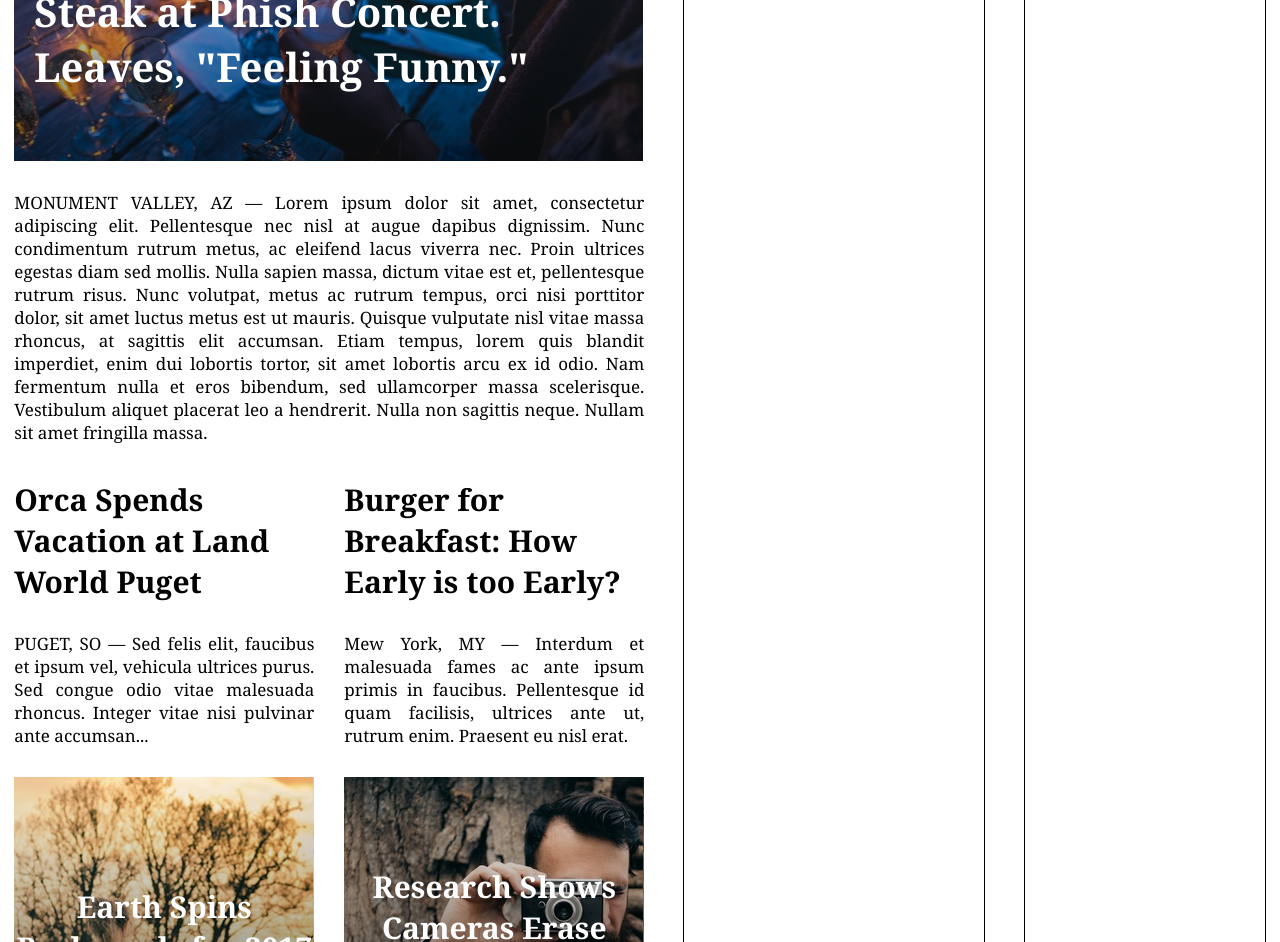
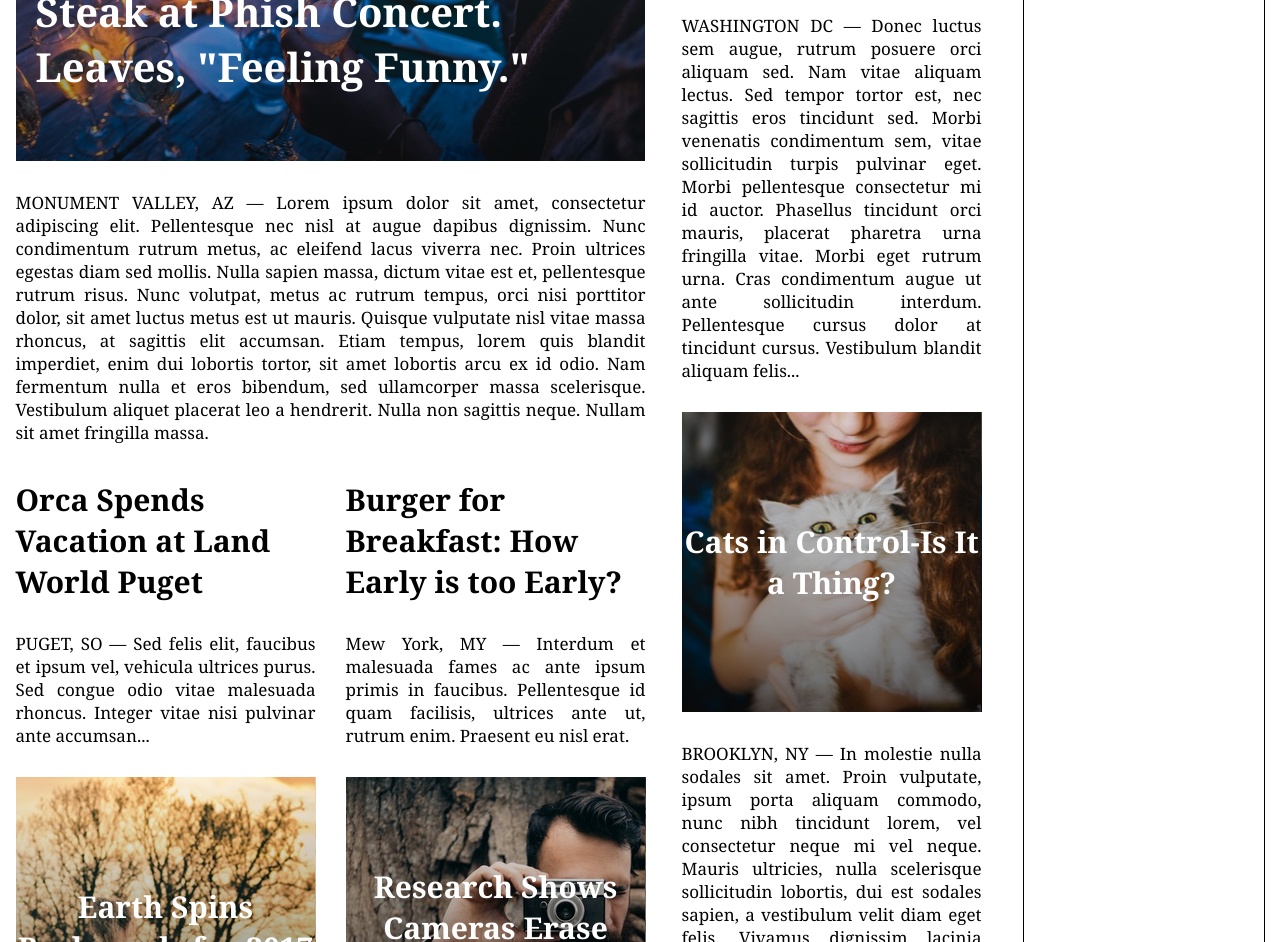
Before and after one commit to thelarchmage/My_Times, a plain HTML site: page index.html in a window 1280 px wide. Shown: the part 264-1206 px from the top of the page. Drawn offline with Linux system fonts and the light colour scheme.

Commit message:
Complete column 2

```diff
--- a/index.html
+++ b/index.html
@@ -15,7 +15,6 @@
             <span>My Times</span>
           </p>
         </div>
-
         <div id="head_nav" class="head_item">
           <nav>
             <p>
@@ -50,12 +49,12 @@
           <!--DIV FOR FIRST SUB-COLUMN-->
           <div class="split">
             <div class="headline_box">
-              <span class:"headline">
+              <span class="headline">
                 Orca Spends Vacation at Land World Puget
               </span>
             </div>
             <div class="story_box">
-              <span class:"story">
+              <span class="story">
                 PUGET, SO — Sed felis elit, faucibus et ipsum vel, vehicula ultrices purus. Sed congue odio vitae malesuada rhoncus. Integer vitae nisi pulvinar ante accumsan...
               </span>
             </div>
@@ -78,7 +77,7 @@
               </span>
             </div>
             <div class="image_box" id="img_2">
-              <span class:"img_headline">
+              <span class="img_headline">
                 Research Shows Cameras Erase Memory
               </span>
             </div>
@@ -87,7 +86,26 @@
       </div>
       <!--DIV FOR MEDIUM CENTER COLUMN-->
       <div class="column_medium">
-
+        <div class="headline_box">
+          <span class="headline">
+            FBI Finds Action Star Guilty of False Advertising
+          </span>
+        </div>
+        <div class="story_box">
+          <span class="story">
+            WASHINGTON DC — Donec luctus sem augue, rutrum posuere orci aliquam sed. Nam vitae aliquam lectus. Sed tempor tortor est, nec sagittis eros tincidunt sed. Morbi venenatis condimentum sem, vitae sollicitudin turpis pulvinar eget. Morbi pellentesque consectetur mi id auctor. Phasellus tincidunt orci mauris, placerat pharetra urna fringilla vitae. Morbi eget rutrum urna. Cras condimentum augue ut ante sollicitudin interdum. Pellentesque cursus dolor at tincidunt cursus. Vestibulum blandit aliquam felis...
+          </span>
+        </div>
+        <div class="image_box" id="img_3">
+          <span class="img_headline">
+            Cats in Control-Is It a Thing?
+          </span>
+        </div>
+        <div class="story_box">
+          <span>
+            BROOKLYN, NY — In molestie nulla sodales sit amet. Proin vulputate, ipsum porta aliquam commodo, nunc nibh tincidunt lorem, vel consectetur neque mi vel neque. Mauris ultricies, nulla scelerisque sollicitudin lobortis, dui est sodales sapien, a vestibulum velit diam eget felis. Vivamus dignissim lacinia dolor, quis commodo tellus pellentesque in.
+          </span>
+        </div>
       </div>
       <!--DIV FOR SMALL RIGHT COLUMN-->
       <div class="column_small">
--- a/resources/css/style.css
+++ b/resources/css/style.css
@@ -87,8 +87,9 @@ header a {
 
 .column_medium {
   display: flex;
-  border: 1px solid black;
+  flex-flow: column nowrap;
   margin: 5px;
+  margin-left: 0;
   height: auto;
   width: 300px;
 }
@@ -161,6 +162,15 @@ header a {
   height: 300px;
 }
 
+#img_3 {
+  display: flex;
+  align-content: center;
+  background-image: url(../images/img-story-1.png);
+  margin-bottom: 10px;
+  width: 300px;
+  height: 300px;
+}
+
 .image_box span {
   font-family: Georgia;
   font-weight: bold;
```
